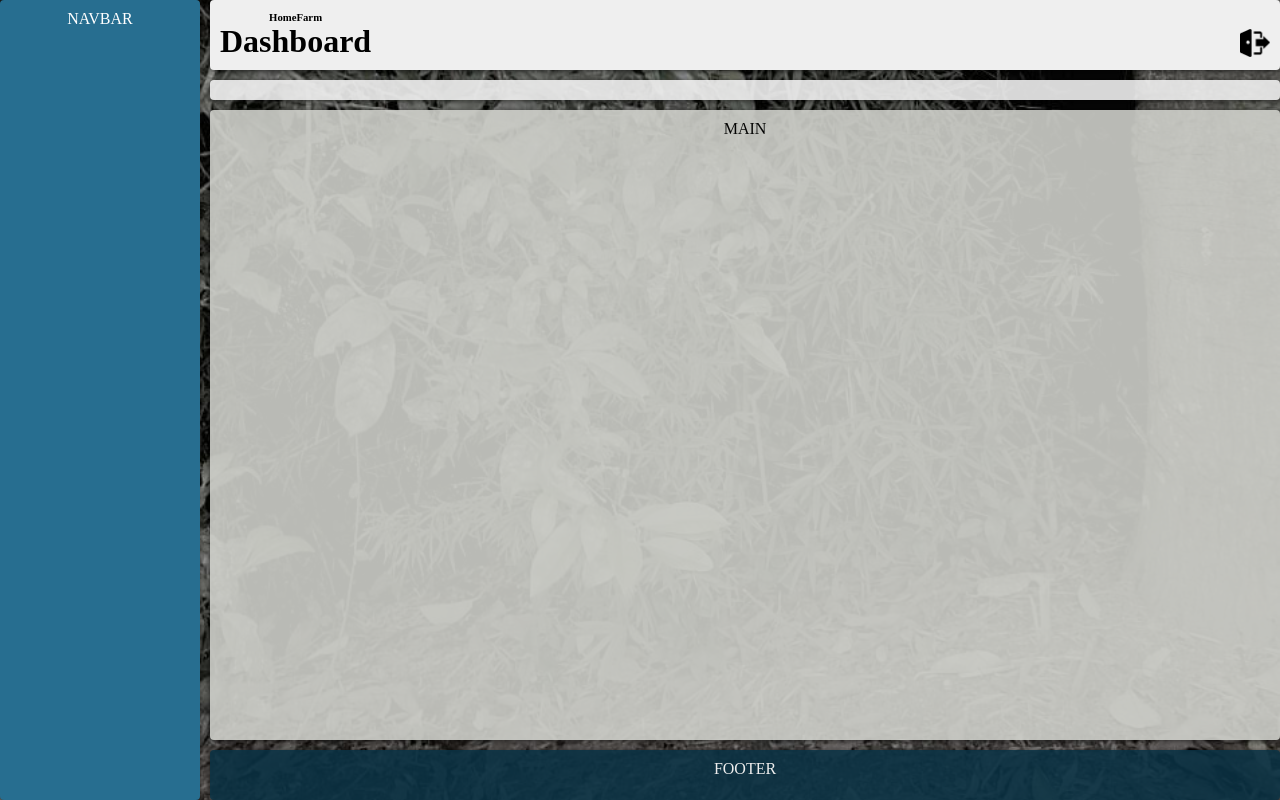
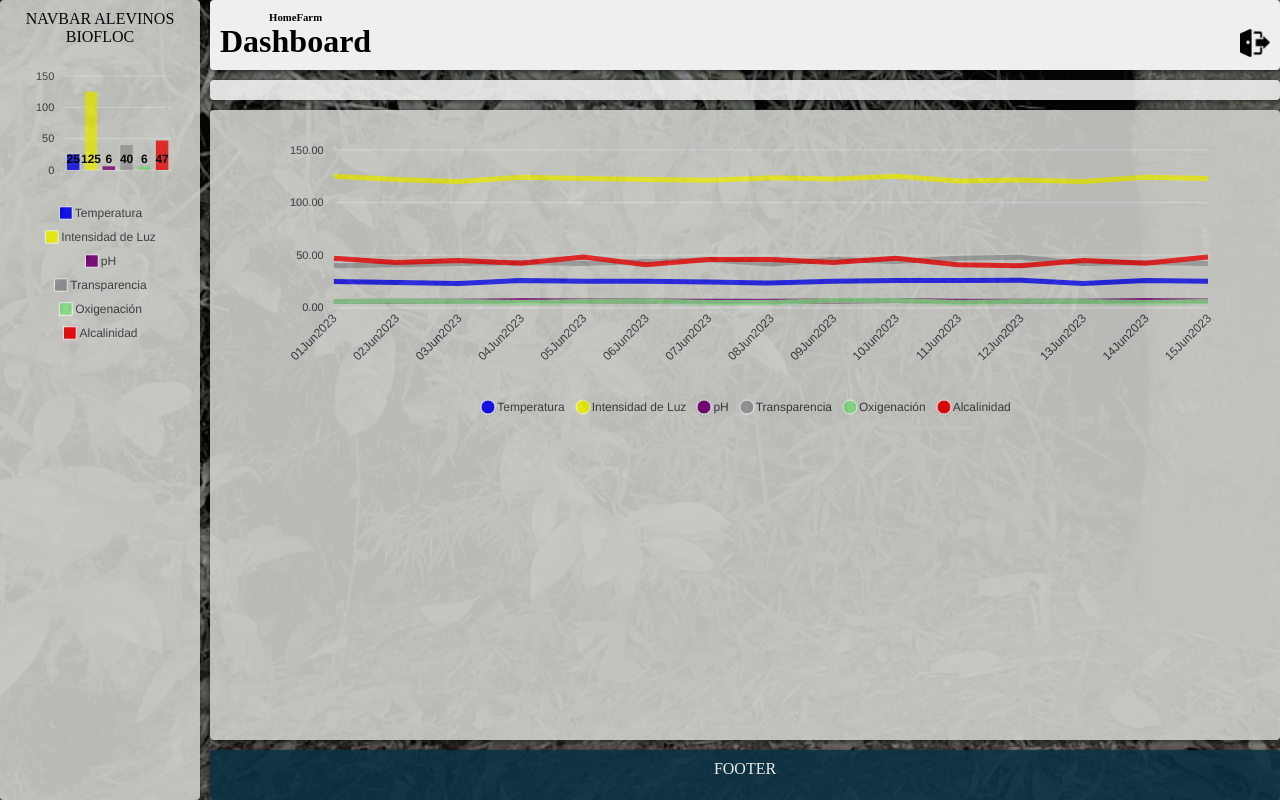
Before and after one commit to andres613/HomeFarm, a React (Vite) app in the folder dashboard/: page /dashboard in a window 1280 px wide. Built offline with nearby package versions, Linux system fonts and the light colour scheme; no server answers.

Commit message:
Chart compont is added

```diff
--- a/dashboard/package.json
+++ b/dashboard/package.json
@@ -10,7 +10,9 @@
     "preview": "vite preview"
   },
   "dependencies": {
+    "apexcharts": "^3.41.0",
     "react": "^18.2.0",
+    "react-apexcharts": "^1.4.0",
     "react-dom": "^18.2.0",
     "react-router-dom": "^6.11.2",
     "universal-cookie": "^4.0.4"
--- /dev/null
+++ b/dashboard/src/components/AverageOfMeasurements/AverageOfMeasurementsDuringTheDay.jsx
@@ -0,0 +1,48 @@
+import { useState, useEffect } from 'react';
+import { apiResponse } from "../../utils/httpClient.js"
+import { ChartComponent } from "../ChartComponent/ChartComponent.jsx"
+import { ChartTest } from '../AverageOfMeasurements/ChartTest.jsx';
+
+export const AverageOfMeasurementsDuringTheDay = ({ measurementsReport }) => {
+    let data = [];
+
+    let categoriesAverageOfMeasurements = [];
+    let series = [];
+
+    const [averageResponse, setAverageResponse] = useState("");
+
+    useEffect(() => {
+        apiResponse(measurementsReport)
+            .then(data => {
+                setAverageResponse(data);
+            })
+            .catch(console.error);
+    }, [])
+
+    if (averageResponse) {
+        categoriesAverageOfMeasurements = averageResponse.variables;
+
+        for (var c in averageResponse.data) {
+            data.push(averageResponse.data[c]);
+        }
+
+        let item = {};
+        item["name"] = "Promedio";
+        item["data"] = data;
+
+        series.push(item);
+
+        return (
+            <>
+                <ChartComponent
+                    categories={categoriesAverageOfMeasurements}
+                    showCategories={false}
+                    dataLabelsAreEnabled={true}
+                    isDistributed={true}
+                    series={series}
+                    type="bar"
+                />
+            </>
+        );
+    }
+}
--- /dev/null
+++ b/dashboard/src/components/AverageOfMeasurements/AverageOfMeasurementsDuringTheMonth.jsx
@@ -0,0 +1,68 @@
+import { useState, useEffect } from 'react';
+import { apiResponse } from "../../utils/httpClient.js"
+import { ChartComponent } from "../ChartComponent/ChartComponent.jsx"
+
+export const AverageOfMeasurementsDuringTheMonth = ({ measurementsReport }) => {
+    let data = {};
+
+    let categoriesAverageOfMeasurements = [];
+    let temperature = [];
+    let lightIntensity = [];
+    let ph = [];
+    let transparency = [];
+    let oxygenation = [];
+    let alkalinity = [];
+
+    let series = [];
+
+    const [averageResponse, setAverageResponse] = useState("");
+
+    useEffect(() => {
+        apiResponse(measurementsReport)
+            .then(data => {
+                setAverageResponse(data);
+            })
+            .catch(console.error);
+    }, [])
+
+    if (averageResponse) {
+        for (var c in averageResponse.data) {
+            categoriesAverageOfMeasurements.push(c);
+            temperature.push(averageResponse.data[c].temperature);
+            lightIntensity.push(averageResponse.data[c].lightIntensity);
+            ph.push(averageResponse.data[c].ph);
+            transparency.push(averageResponse.data[c].transparency);
+            oxygenation.push(averageResponse.data[c].oxygenation);
+            alkalinity.push(averageResponse.data[c].alkalinity);
+        }
+
+        data["temperature"] = temperature;
+        data["lightIntensity"] = lightIntensity;
+        data["ph"] = ph;
+        data["transparency"] = transparency;
+        data["oxygenation"] = oxygenation;
+        data["alkalinity"] = alkalinity;
+
+        let numberOfVariables = averageResponse.variables.length;
+        for (let i = 0; i < numberOfVariables; i++) {
+            let item = {};
+            item["name"] = averageResponse.variables[i];
+            item["data"] = data[Object.keys(data)[i]];
+
+            series.push(item);
+        }
+
+        return (
+            <>
+                <ChartComponent
+                    categories={categoriesAverageOfMeasurements}
+                    showCategories={true}
+                    dataLabelsAreEnabled={false}
+                    isDistributed={false}
+                    series={series}
+                    type="line"
+                />
+            </>
+        );
+    }
+}
--- /dev/null
+++ b/dashboard/src/components/ChartComponent/ChartComponent.jsx
@@ -0,0 +1,58 @@
+import { useState } from 'react';
+import Chart from 'react-apexcharts'
+import styles from './ChartComponent.module.css'
+
+export const ChartComponent = ({ categories, showCategories, dataLabelsAreEnabled, isDistributed, series, type }) => {
+    const [chartDate] = useState({
+        options: {
+            chart: {
+                sparkline: {
+                    enabled: false
+                },
+                toolbar: {
+                    show: false
+                },
+            },
+            grid: { show: true },
+            xaxis: {
+                categories: categories,
+                axisBorder: { show: true },
+                axisTicks: { show: false },
+                labels: { show: showCategories }
+            },
+            yaxis: { show: true },
+            dataLabels: {
+                enabled: dataLabelsAreEnabled,
+                style: {
+                    colors: ['#000']
+                }
+            },
+            plotOptions: {
+                bar: {
+                    distributed: isDistributed,
+                    dataLabels: {
+                        position: 'bottom',
+                    },
+                }
+            },
+            colors: ['#0A0AEF', '#F2F30C', '#790679', '#98999B', '#88DD88', '#EE0808'],
+            legend: {
+                show: true
+            }
+        },
+        series: series
+    });
+
+    return (
+        <>
+            <Chart
+                className={styles.chart}
+                options={chartDate.options}
+                series={chartDate.series}
+                type={type}
+                width="90%"
+                height={300}
+            />
+        </>
+    );
+}
--- /dev/null
+++ b/dashboard/src/components/ChartComponent/ChartComponent.module.css
@@ -0,0 +1,4 @@
+.chart {
+    display: flex;
+    justify-content: center;
+}
--- a/dashboard/src/components/Dashboard/Dashboard.jsx
+++ b/dashboard/src/components/Dashboard/Dashboard.jsx
@@ -1,6 +1,8 @@
 import { Link } from 'react-router-dom';
 import { useEffect } from 'react';
 import { Monitor } from "../Monitor/Monitor.jsx";
+import { AverageOfMeasurementsDuringTheDay } from '../AverageOfMeasurements/AverageOfMeasurementsDuringTheDay.jsx';
+import { AverageOfMeasurementsDuringTheMonth } from '../AverageOfMeasurements/AverageOfMeasurementsDuringTheMonth.jsx';
 import Cookies from 'universal-cookie';
 import styles from './Dashboard.module.css'
 
@@ -43,11 +45,25 @@ export const Dashboard = ({ title, children }) => {
                     <span className={styles.logoutText} > Exit </span>
                 </Link>
             </header>
-            <nav className={styles.navbar}>NAVBAR</nav>
+            <nav className={styles.navbar}>
+                NAVBAR
+                ALEVINOS
+                BIOFLOC
+                <div className={styles.AverageOfMeasurementsDuringTheDayInNav}>
+                    <AverageOfMeasurementsDuringTheDay measurementsReport={"AverageOfMeasurementsDuringTheDay"} />
+                </div>
+            </nav>
             <aside className={styles.sidebar}>
                 <Monitor />
             </aside>
-            <article className={styles.main}>MAIN</article>
+            <article className={styles.main}>
+                <div className={styles.AverageOfMeasurementsDuringTheDayInMain}>
+                    <AverageOfMeasurementsDuringTheDay measurementsReport={"AverageOfMeasurementsDuringTheDay"} />
+                </div>
+                <div className={styles.AverageOfMeasurementsDuringTheMonth}>
+                    <AverageOfMeasurementsDuringTheMonth measurementsReport={"AverageOfMeasurementsDuringTheMonth"} />
+                </div>
+            </article>
             <footer className={styles.footer}>FOOTER</footer>
         </div>
     )
--- a/dashboard/src/components/Dashboard/Dashboard.module.css
+++ b/dashboard/src/components/Dashboard/Dashboard.module.css
@@ -35,8 +35,9 @@
 
 .navbar {
     grid-area: navbar;
-    background-color: #276E90;
-    color: white;
+    background-color: #CECFC9;
+    opacity: 0.9;
+    justify-content: center;
 }
 
 .sidebar {
@@ -49,6 +50,7 @@
     grid-area: main;
     background-color: #CECFC9;
     opacity: 0.9;
+    justify-content: center;
 }
 
 .footer {
@@ -91,6 +93,10 @@
     font-weight: 900;
 }
 
+.AverageOfMeasurementsDuringTheDayInNav {
+    display: none;
+}
+
 @media (min-width: 600px) {
     .gridContainer {
         grid-template:
@@ -99,6 +105,14 @@
         "sidebar main"   auto
         "footer  footer" 50px /
         300px    auto;
+    }
+
+    .AverageOfMeasurementsDuringTheDayInNav {
+        display: none;
+    }
+
+    .AverageOfMeasurementsDuringTheDayInMain {
+        display: block;
     }
 }
 
@@ -111,4 +125,12 @@
         "navbar  footer  footer"  50px /
         200px    auto   auto;
     }
+
+    .AverageOfMeasurementsDuringTheDayInNav {
+        display: block;
+    }
+
+    .AverageOfMeasurementsDuringTheDayInMain {
+        display: none;
+    }
 }
```
Also changed, not shown: 1 other file (tests, documents, lock files or other folders).
